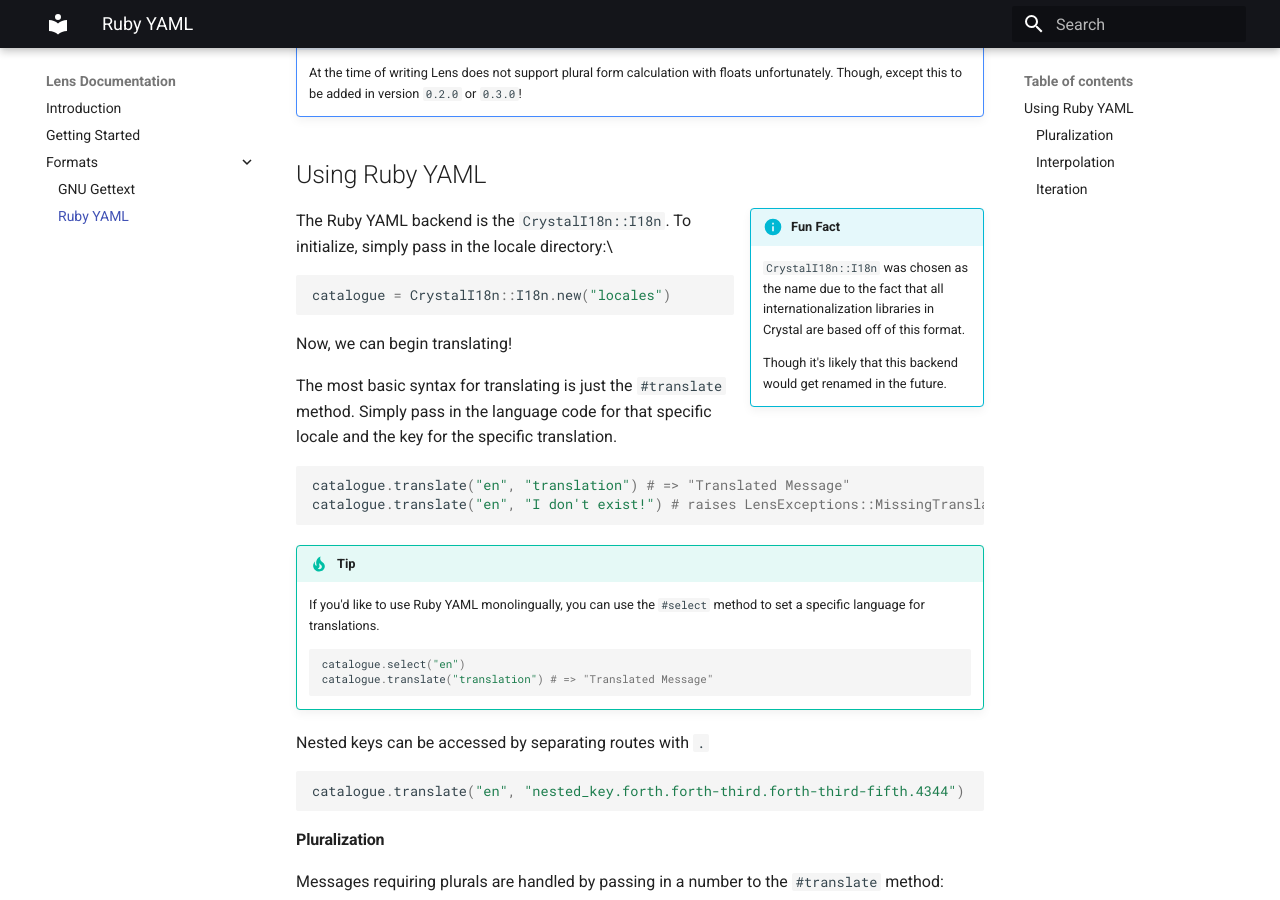
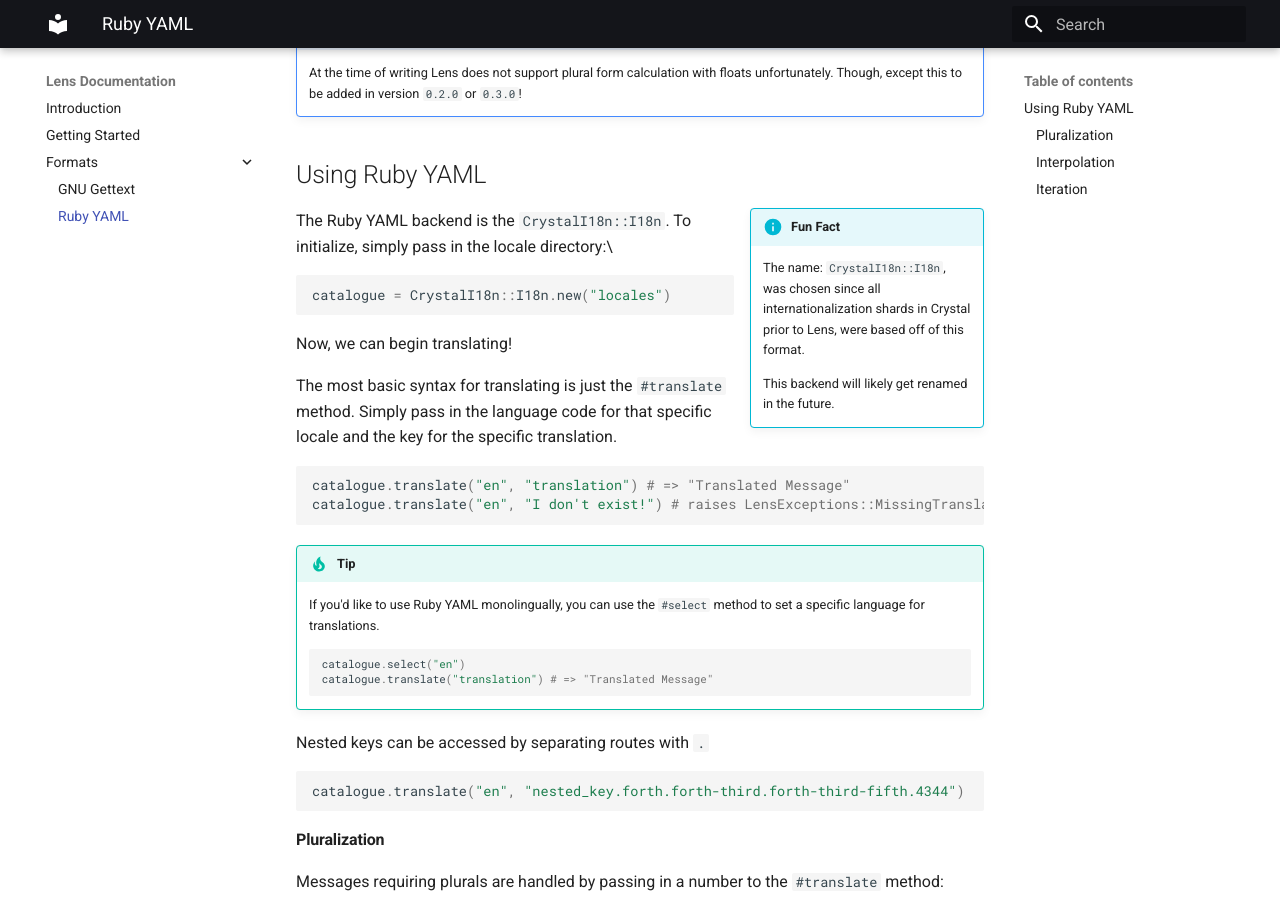
Before and after one commit to syeopite/lens, an MkDocs documentation site: the page built from docs/formats/ruby-yaml.md, in a window 1280 px wide and 900 px high, scrolled down 305 px. Built offline with MkDocs 1.6.1 and Material for MkDocs 9.7.7, drawn with Linux system fonts in a browser that asks for light colours.

Commit message:
Change some weird phrasing

```diff
--- a/docs/formats/ruby-yaml.md
+++ b/docs/formats/ruby-yaml.md
@@ -10,9 +10,9 @@ Ruby YAML has support for plurals, defined with CLDR data. This means that it *c
 ## Using Ruby YAML
 
 !!! Info inline end "Fun Fact"
-    `CrystalI18n::I18n` was chosen as the name due to the fact that all internationalization libraries in Crystal are based off of this format.
+     The name: `CrystalI18n::I18n`, was chosen since all internationalization shards in Crystal prior to Lens, were based off of this format.
 
-    Though it's likely that this backend would get renamed in the future.
+    This backend will likely get renamed in the future.
 
 The Ruby YAML backend is the `CrystalI18n::I18n`. To initialize, simply pass in the locale directory:\
 
```
